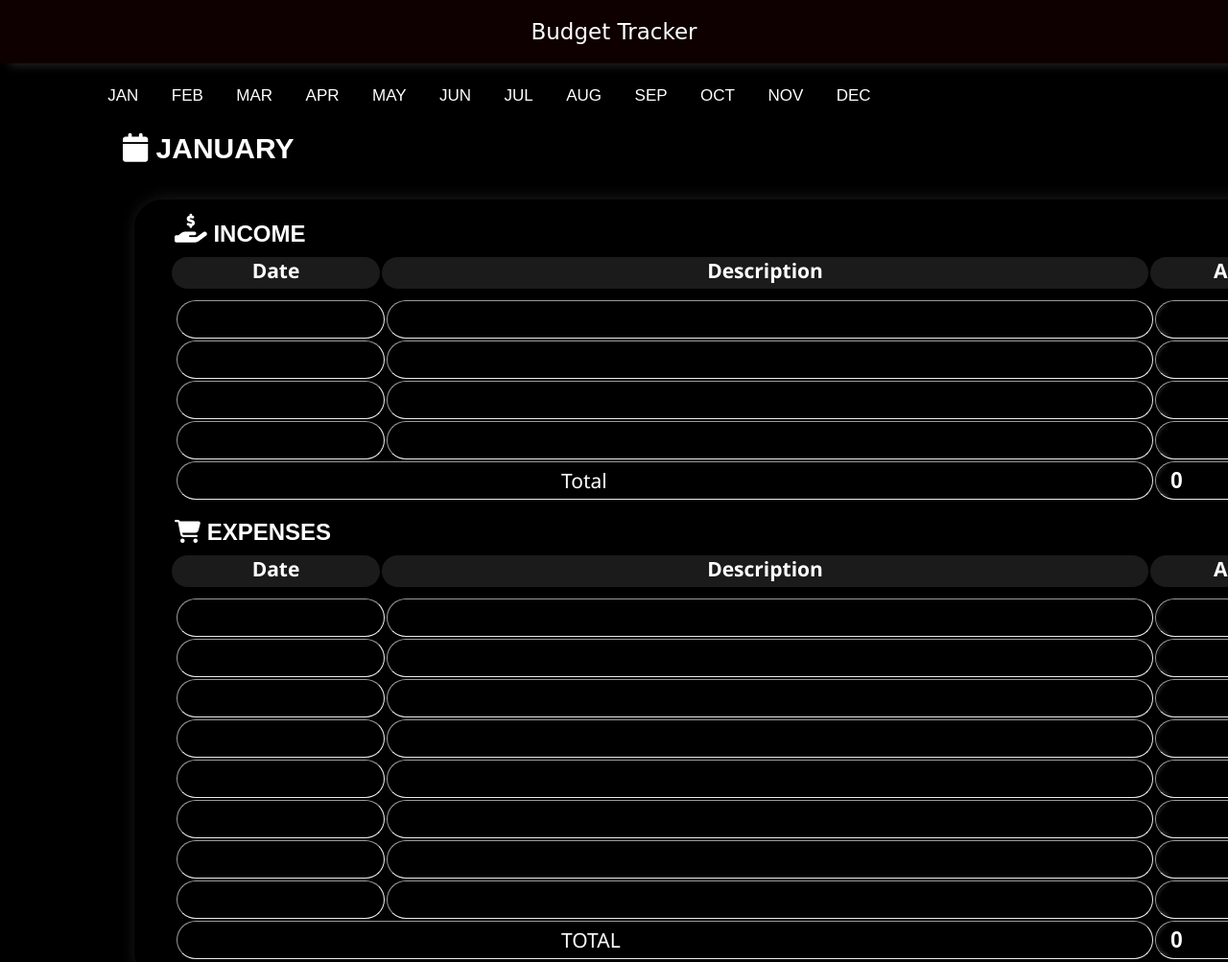
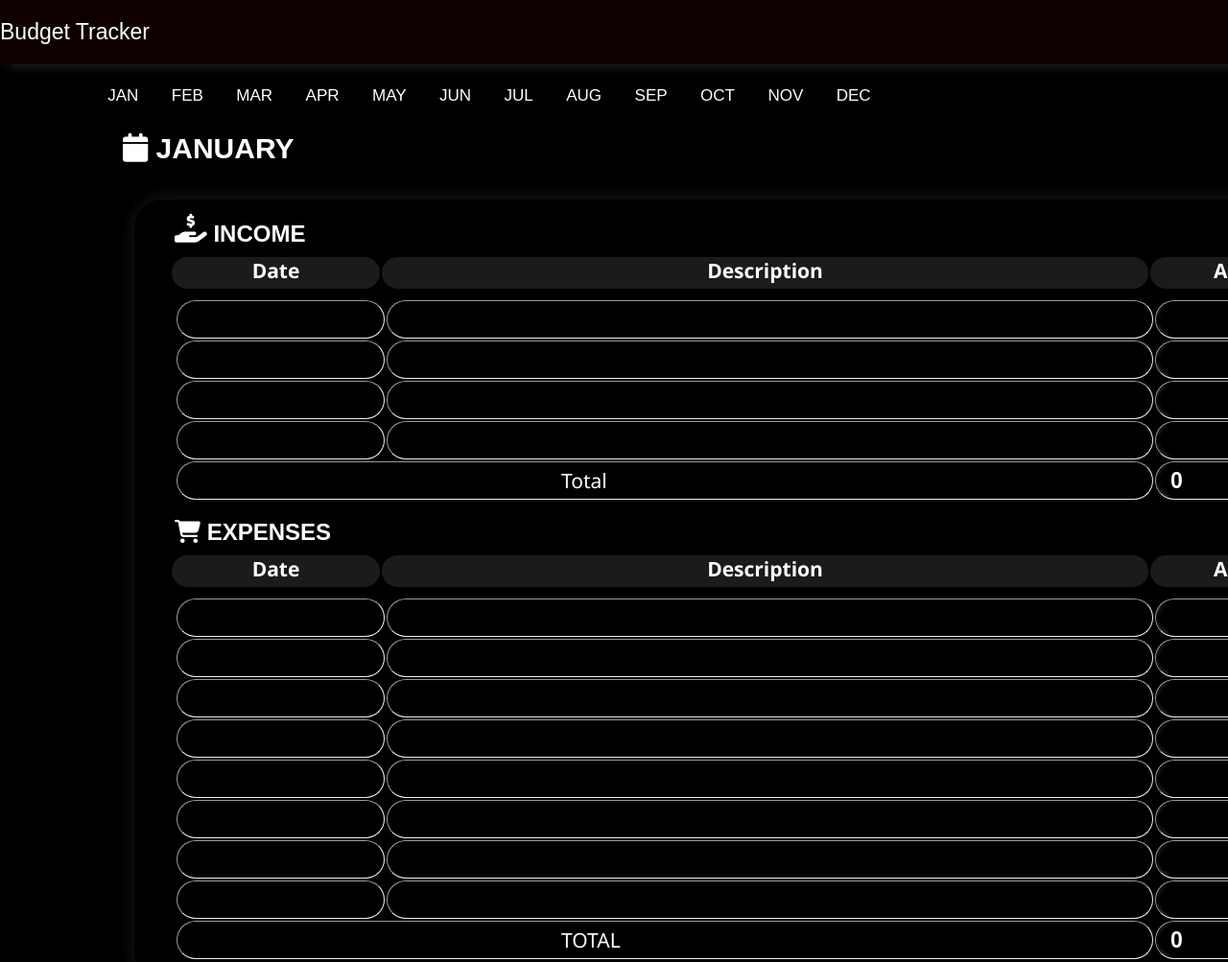
Before and after one commit to prabhatshu/budget-tracker, a plain HTML site: page index.html in a window 1280 px wide. Shown: the top 1003 px of the page at 96% size. Drawn offline with Linux system fonts and the light colour scheme.

Commit message:
Update jan.css

```diff
--- a/jan.css
+++ b/jan.css
@@ -215,7 +215,7 @@ font-size: 20px;
   margin-top: 20px;
 }
 body{
-  font-family: Arial, Helvetica, sans-seri;
+  font-family: Arial, Helvetica, sans-serif;
 }
 
 .heading{
@@ -231,15 +231,15 @@ body{
 }
 
 #LIFE {
-    font-family: cursive;
+   font-family: Arial, Helvetica, sans-serif;
     color: white;
     background-color: rgb(15, 0, 0);
     font-weight: 500;
-    width: 100%; /* Occupy full width */
-    text-align: center; /* Center the text */
-    padding: 20px 0; /* Add padding */
-    position: fixed; /* Fixed position */
-    top: 0; /* Stick to the top */
+    width: 100%;
+
+    padding: 20px 0;
+    position: fixed;
+    top: 0;
     z-index: 100;
     font-size: 23px;
     box-shadow: 10px 2px 10px rgba(128, 128, 128, 0.301);
```
